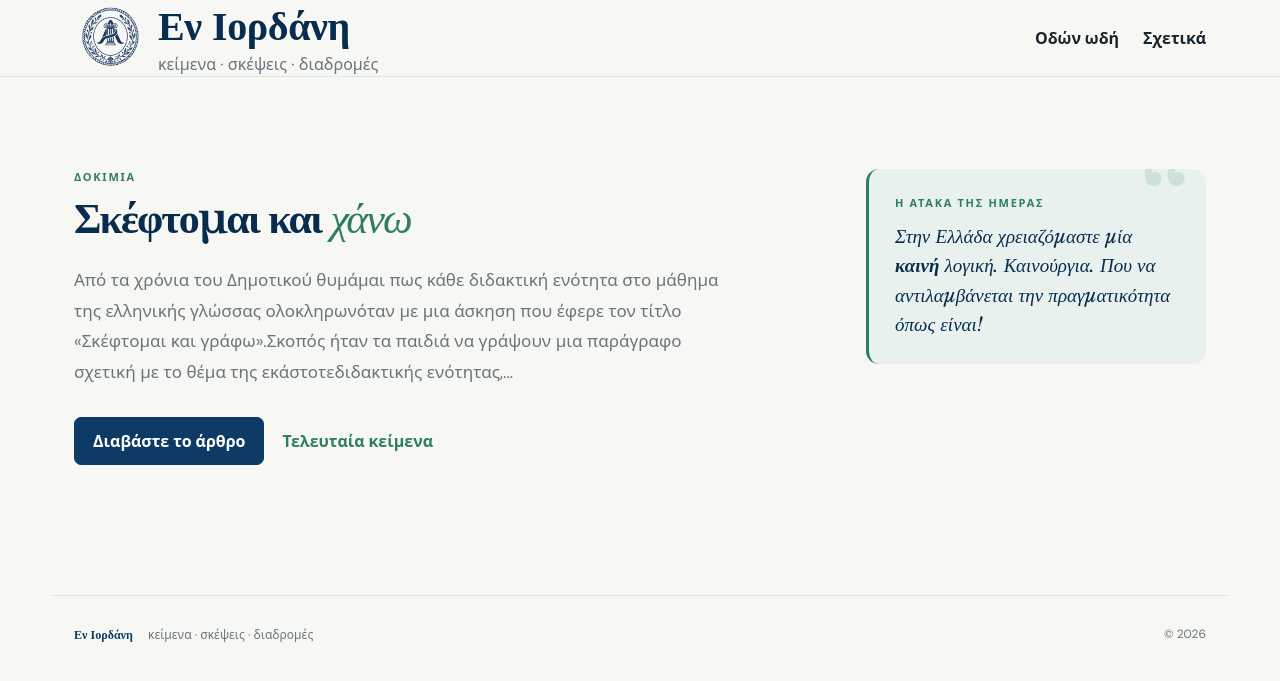
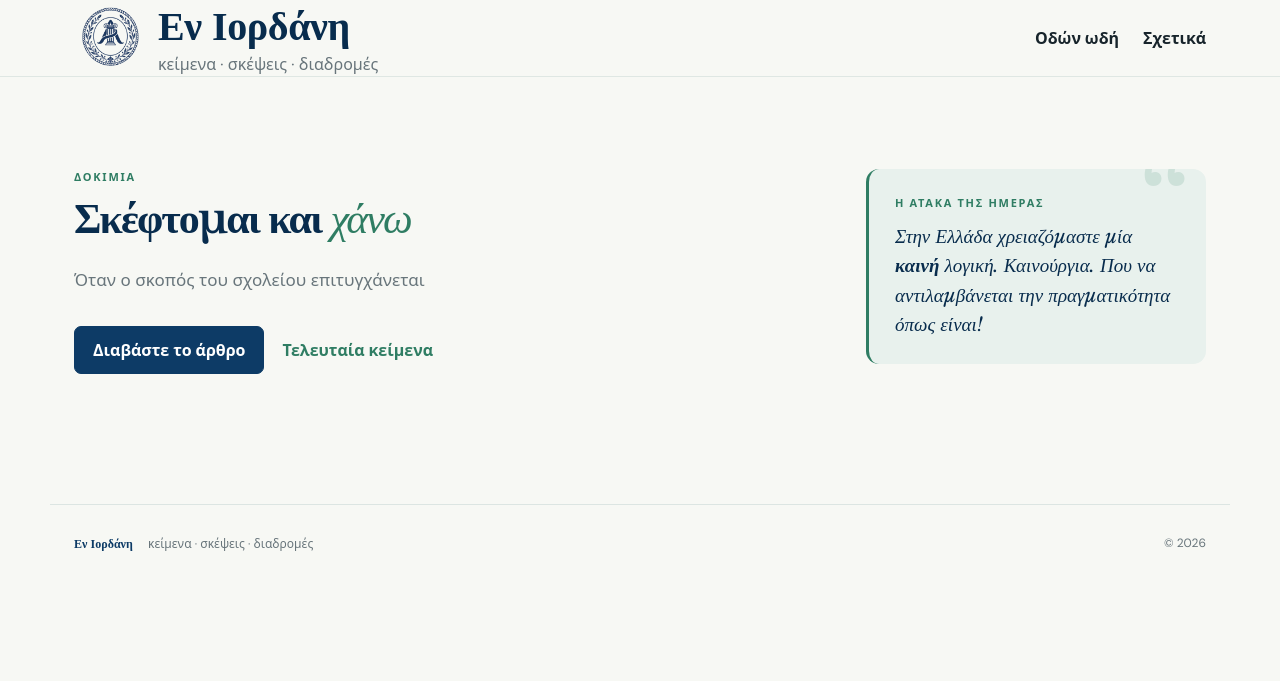
Before and after one commit to a-thrax/a-thrax.github.io, a Jekyll site: the page built from index.html, in a window 1280 px wide. Shown: the top 681 px of the page. Built offline with Jekyll 4.4.1, drawn with Linux system fonts in a browser that asks for light colours.

Commit message:
Update _posts/2026-10-05-skeftomai-kai-xanw.md (via Pages CMS)

```diff
--- a/_posts/2026-10-05-skeftomai-kai-xanw.md
+++ b/_posts/2026-10-05-skeftomai-kai-xanw.md
@@ -4,6 +4,7 @@ title: Σκέφτομαι και χάνω
 slug: skeftomai-kai-xanw
 topic: essays
 date: 2026-10-05 11:32
+excerpt: Όταν ο σκοπός του σχολείου επιτυγχάνεται
 ---
 Από τα χρόνια του Δημοτικού θυμάμαι πως κάθε διδακτική ενότητα στο μάθημα της ελληνικής γλώσσας ολοκληρωνόταν με μια άσκηση που έφερε τον τίτλο «Σκέφτομαι και γράφω».
 Σκοπός ήταν τα παιδιά να γράψουν μια παράγραφο σχετική με το θέμα της εκάστοτε
```
